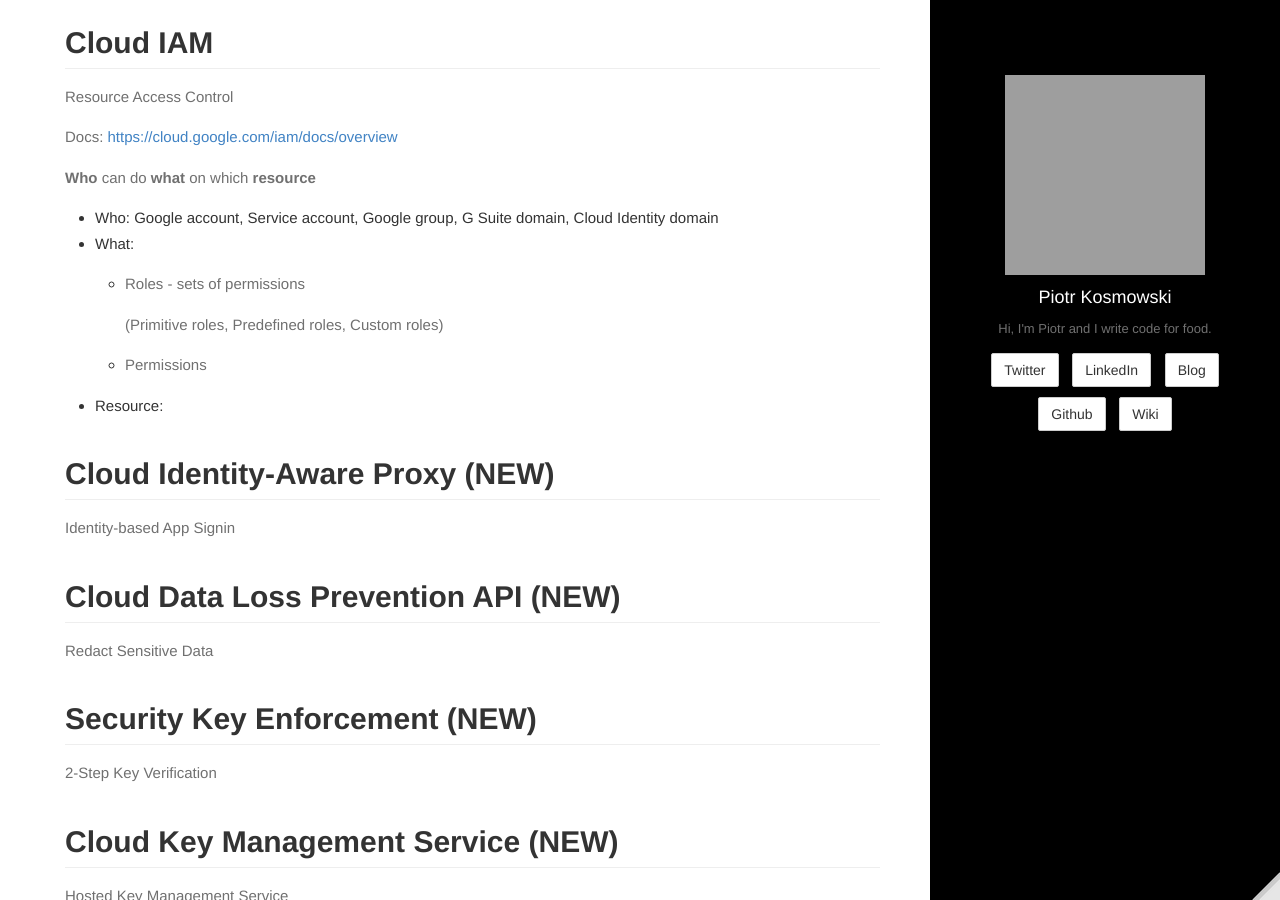
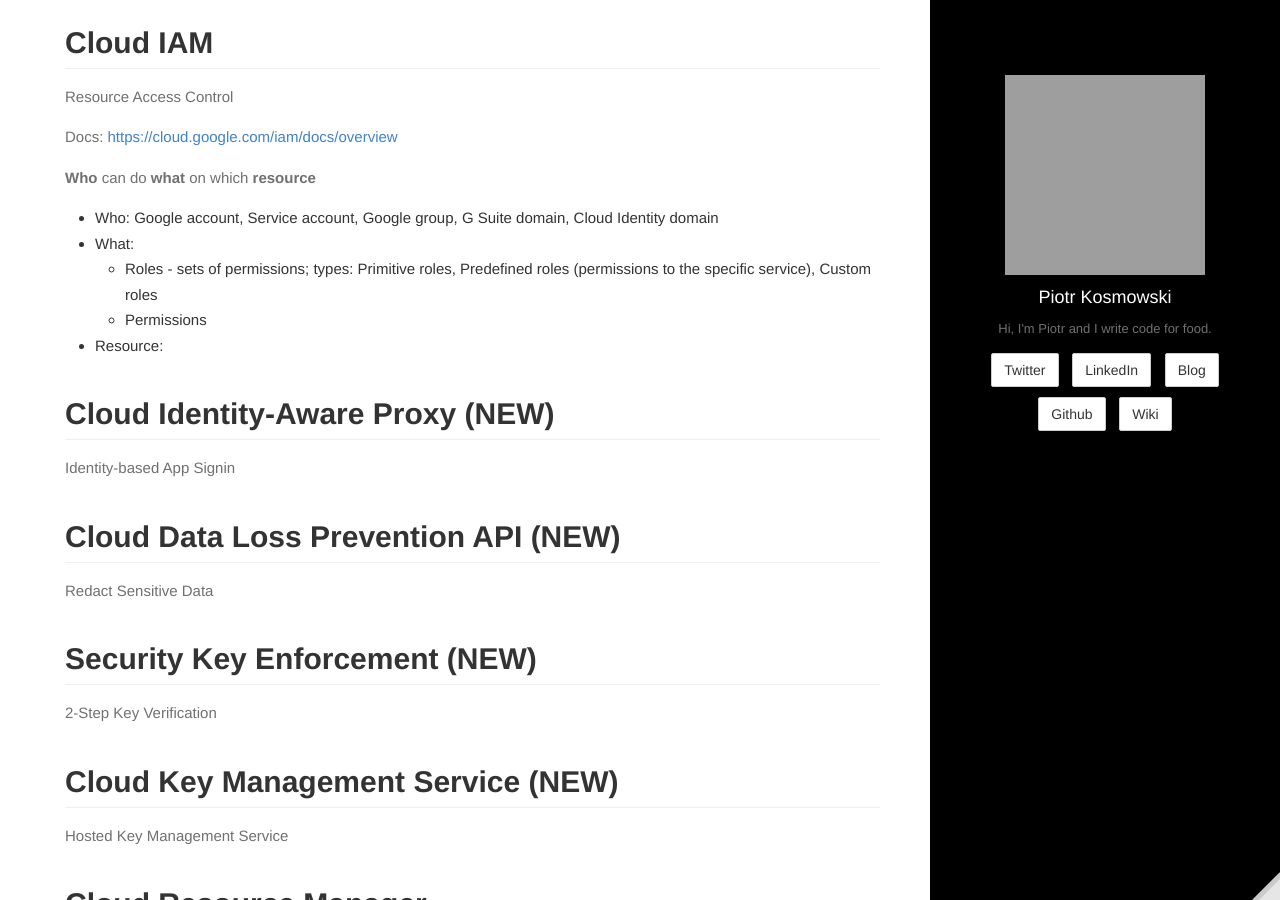
Before and after one commit to kospiotr/kospiotr.github.io, a Jekyll site: the page built from wiki/gcp.md, in a window 1280 px wide and 900 px high, scrolled down 7842 px. Built offline with Jekyll 4.4.1, drawn with Linux system fonts in a browser that asks for light colours; grey boxes are pictures that could not be loaded.

Commit message:
Update gcp.md

```diff
--- a/wiki/gcp.md
+++ b/wiki/gcp.md
@@ -157,9 +157,7 @@
 
 * Who:  Google account, Service account, Google group, G Suite domain, Cloud Identity domain
 * What:
-  * Roles - sets of permissions
-
-    (Primitive roles, Predefined roles, Custom roles)
+  * Roles - sets of permissions; types: Primitive roles, Predefined roles (permissions to the specific service), Custom roles
   * Permissions
 * Resource:
 
```
